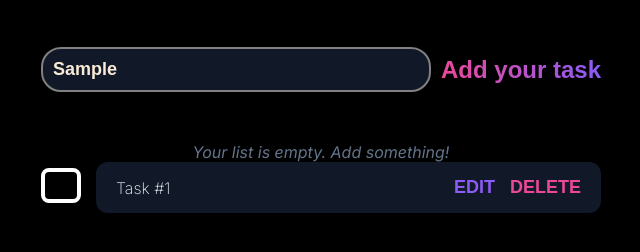
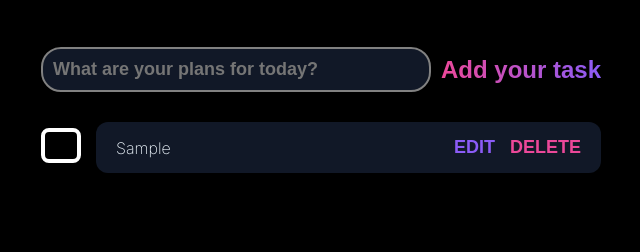
Before and after one commit to rlsplep/todolist, a plain HTML site: page index.html in a window 1280 px wide. Both pictures are taken after typing "Sample" into the empty fields and a click on the button "Add your task". Shown: the part 206-458 px from the top of the page, without its empty margins (319-959 px from the left). Drawn offline with Linux system fonts and the light colour scheme; a web font is replaced by a local one.

Commit message:
добавила кнопку delete,разобралась с функциями

```diff
--- a/index.html
+++ b/index.html
@@ -25,23 +25,6 @@
         <p class="empty-msg" id="empty-msg">
           Your list is empty. Add something!
         </p>
-        <li class="task-item">
-          <!-- Чекбокс окремо -->
-          <label class="checkbox-container">
-            <input type="checkbox" class="task-checkbox" />
-            <span class="custom-checkbox"></span>
-          </label>
-
-          <!-- Плашка, яка має розтягнутися -->
-          <div class="task-plate">
-            <span class="task-text">Task #1</span>
-
-            <div class="task-actions">
-              <button class="edit-btn">EDIT</button>
-              <button class="dlt-btn">DELETE</button>
-            </div>
-          </div>
-        </li>
       </ul>
     </div>
     <script src="script.js"></script>
--- a/script.js
+++ b/script.js
@@ -1,9 +1,35 @@
-const AddBtn = document.getElementById('add-btn')
+const AddBtn = document.getElementById('add-btn');
 
-const Input = document.getElementById('task-input')
+const Input = document.getElementById('task-input');
+const TaskList = document.getElementById('task-list');
+const EmptyMsg = document.getElementById('empty-msg');
+
 
 AddBtn.addEventListener('click', () => {
-    addbut = Input.value
-    console.log(addbut)
+    const addbut = Input.value;
+    if (addbut !== '') {
+        EmptyMsg.style.display = 'none';
+    }
 
+    const li = document.createElement('li');
+    li.className = "task-item";
+    li.innerHTML = `          <label class="checkbox-container">
+            <input type="checkbox" class="task-checkbox" />
+            <span class="custom-checkbox"></span>
+          </label>
+
+          <div class="task-plate">
+            <span class="task-text">${addbut}</span>
+
+            <div class="task-actions">
+              <button class="edit-btn">EDIT</button>
+              <button class="dlt-btn">DELETE</button>
+            </div>
+          </div>`;
+    TaskList.appendChild(li);
+    const dltBtn = li.querySelector('.dlt-btn');
+    dltBtn.addEventListener('click', () => {
+        li.remove();
+    })
+    Input.value = '';
 })
```
